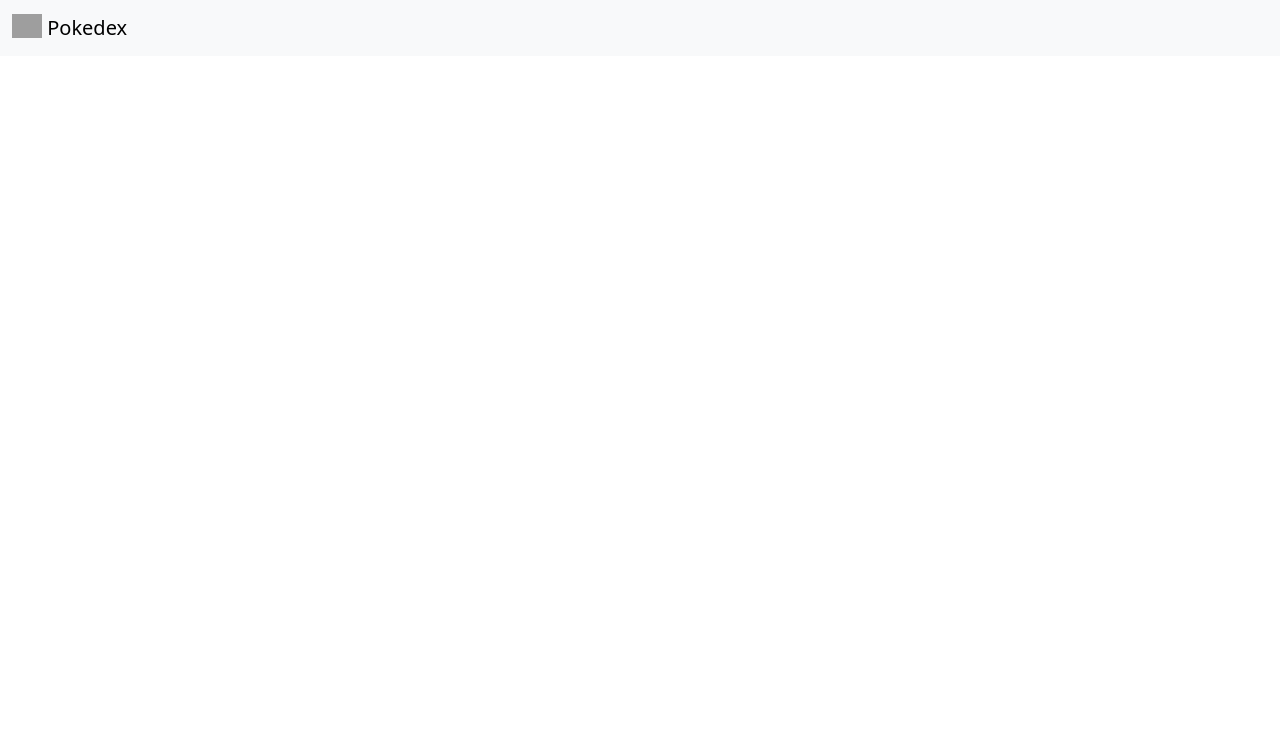
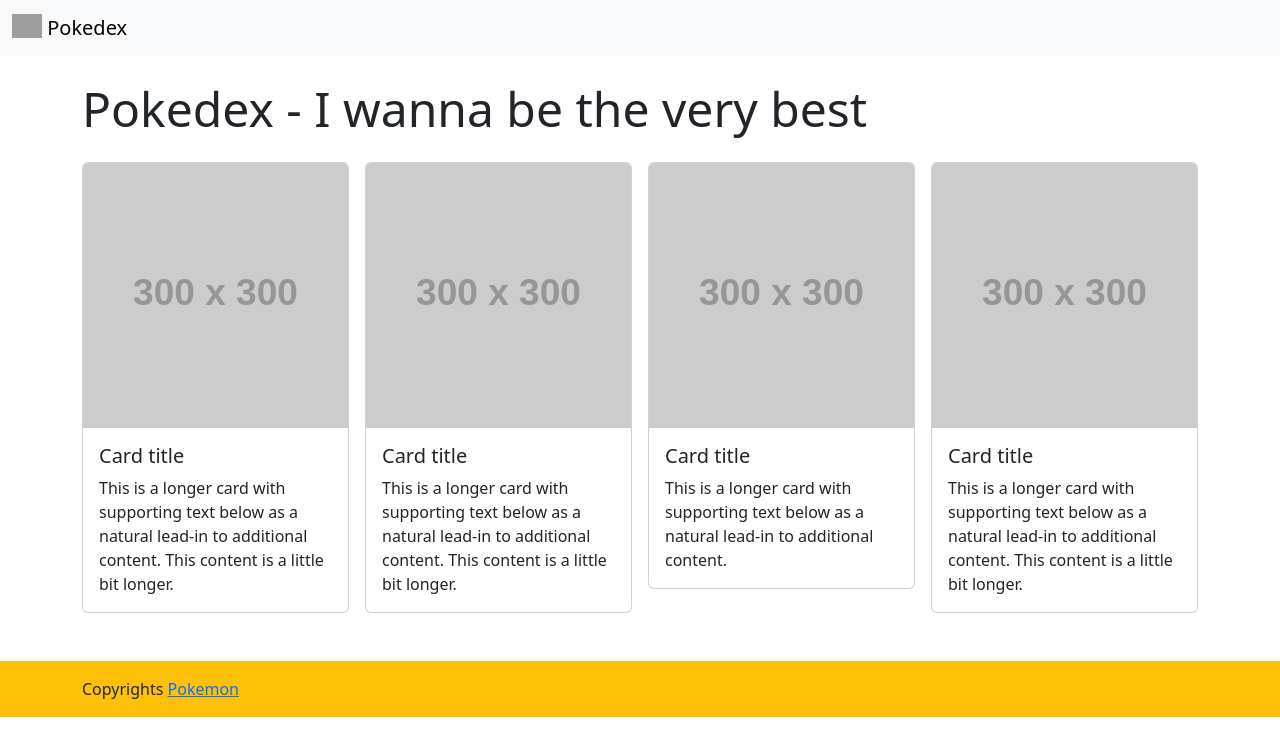
Before and after one commit to gliese-sketch/pokedex-session, a website: page src/index.html in a window 1280 px wide. Drawn offline with nearby package versions, Linux system fonts and the light colour scheme; grey boxes are pictures that could not be loaded; placeholder pictures from the web are drawn by us.

Commit message:
UI Complete Markup

```diff
--- a/src/index.html
+++ b/src/index.html
@@ -25,5 +25,86 @@
         </a>
       </div>
     </nav>
+    <!-- Main -->
+    <main class="container">
+      <h1 class="display-5 my-4">Pokedex - I wanna be the very best</h1>
+
+      <!-- Cards Row -->
+      <div class="row row-cols-1 row-cols-md-3 row-cols-lg-4 g-3">
+        <div class="col">
+          <div class="card">
+            <img
+              src="https://placehold.co/300"
+              class="card-img-top"
+              alt="..."
+            />
+            <div class="card-body">
+              <h5 class="card-title">Card title</h5>
+              <p class="card-text">
+                This is a longer card with supporting text below as a natural
+                lead-in to additional content. This content is a little bit
+                longer.
+              </p>
+            </div>
+          </div>
+        </div>
+        <div class="col">
+          <div class="card">
+            <img
+              src="https://placehold.co/300"
+              class="card-img-top"
+              alt="..."
+            />
+            <div class="card-body">
+              <h5 class="card-title">Card title</h5>
+              <p class="card-text">
+                This is a longer card with supporting text below as a natural
+                lead-in to additional content. This content is a little bit
+                longer.
+              </p>
+            </div>
+          </div>
+        </div>
+        <div class="col">
+          <div class="card">
+            <img
+              src="https://placehold.co/300"
+              class="card-img-top"
+              alt="..."
+            />
+            <div class="card-body">
+              <h5 class="card-title">Card title</h5>
+              <p class="card-text">
+                This is a longer card with supporting text below as a natural
+                lead-in to additional content.
+              </p>
+            </div>
+          </div>
+        </div>
+        <div class="col">
+          <div class="card">
+            <img
+              src="https://placehold.co/300"
+              class="card-img-top"
+              alt="..."
+            />
+            <div class="card-body">
+              <h5 class="card-title">Card title</h5>
+              <p class="card-text">
+                This is a longer card with supporting text below as a natural
+                lead-in to additional content. This content is a little bit
+                longer.
+              </p>
+            </div>
+          </div>
+        </div>
+      </div>
+    </main>
+    <!-- Footer -->
+    <footer class="mt-5 bg-warning p-3 d-flex align-items-center">
+      <p class="container mb-0">
+        Copyrights <a href="https://pokemon.com" target="_blank">Pokemon</a>
+      </p>
+    </footer>
   </body>
 </html>
```
